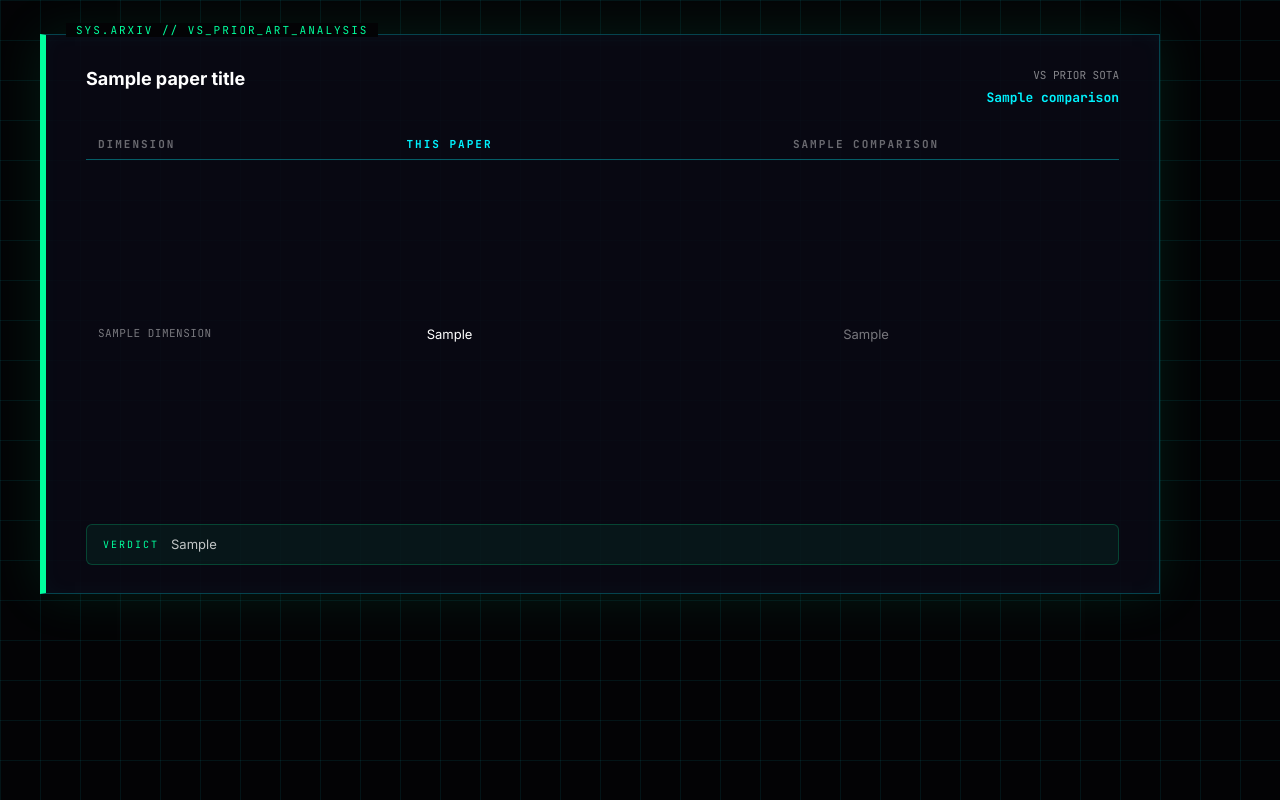
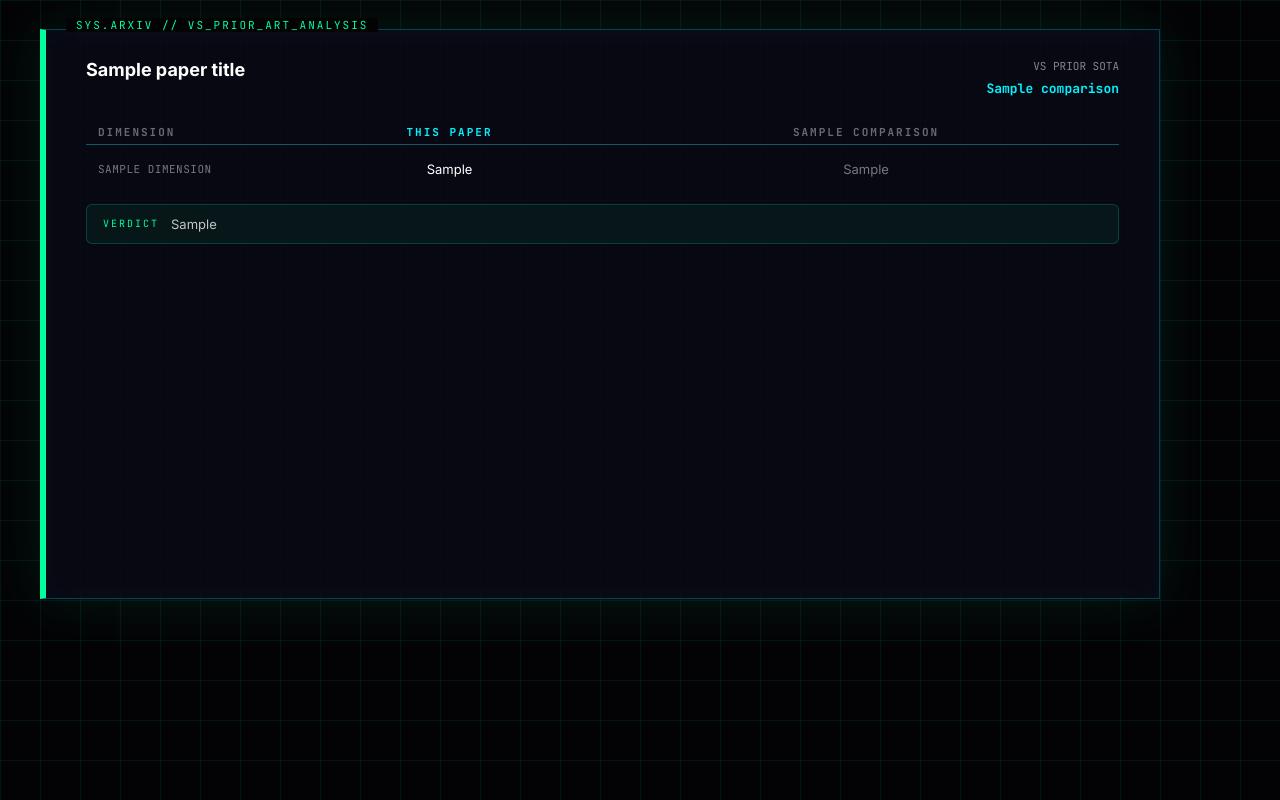
Before and after one commit to Viraj97-SL/AI-News-Analyzer, a Python web app: template app/templates/prior_art_card.html in a window 1280 px wide. Run offline with Jinja, Linux system fonts and the light colour scheme; the template is opened without the code that fills it: most values are stand-ins (such as "Sample title", 1, 10 or a date in 2020).

```diff
--- a/app/templates/prior_art_card.html
+++ b/app/templates/prior_art_card.html
@@ -34,12 +34,12 @@
 
         .card {
             width: 1120px;
-            height: 560px;
+            height: 570px;
             background: var(--card-bg);
             border: 1px solid rgba(0, 243, 255, 0.25);
             border-left: 6px solid var(--neon-green);
             box-shadow: 0 0 50px rgba(0,255,157,0.1), inset 0 0 20px rgba(0,243,255,0.03);
-            padding: 32px 40px 28px;
+            padding: 28px 40px 24px;
             display: flex;
             flex-direction: column;
             position: relative;
@@ -98,7 +98,6 @@
         table {
             width: 100%;
             border-collapse: collapse;
-            flex-grow: 1;
         }
 
         thead th {
@@ -107,7 +106,7 @@
             font-weight: 700;
             letter-spacing: 2px;
             text-transform: uppercase;
-            padding: 8px 12px;
+            padding: 5px 12px;
             border-bottom: 1px solid rgba(0,243,255,0.2);
             color: rgba(255,255,255,0.5);
         }
@@ -123,9 +122,9 @@
         tbody tr:last-child { border-bottom: none; }
 
         tbody td {
-            padding: 9px 12px;
+            padding: 16px 12px;
             font-size: 13px;
-            line-height: 1.4;
+            line-height: 1.3;
             vertical-align: middle;
         }
 
@@ -176,7 +175,7 @@
 
         /* Footer */
         .verdict-bar {
-            margin-top: 16px;
+            margin-top: 10px;
             background: rgba(0,255,157,0.06);
             border: 1px solid rgba(0,255,157,0.2);
             border-radius: 6px;
```
Also changed, not shown: app/agents/nodes/benchmark_chart.py (+6 -6 lines).
